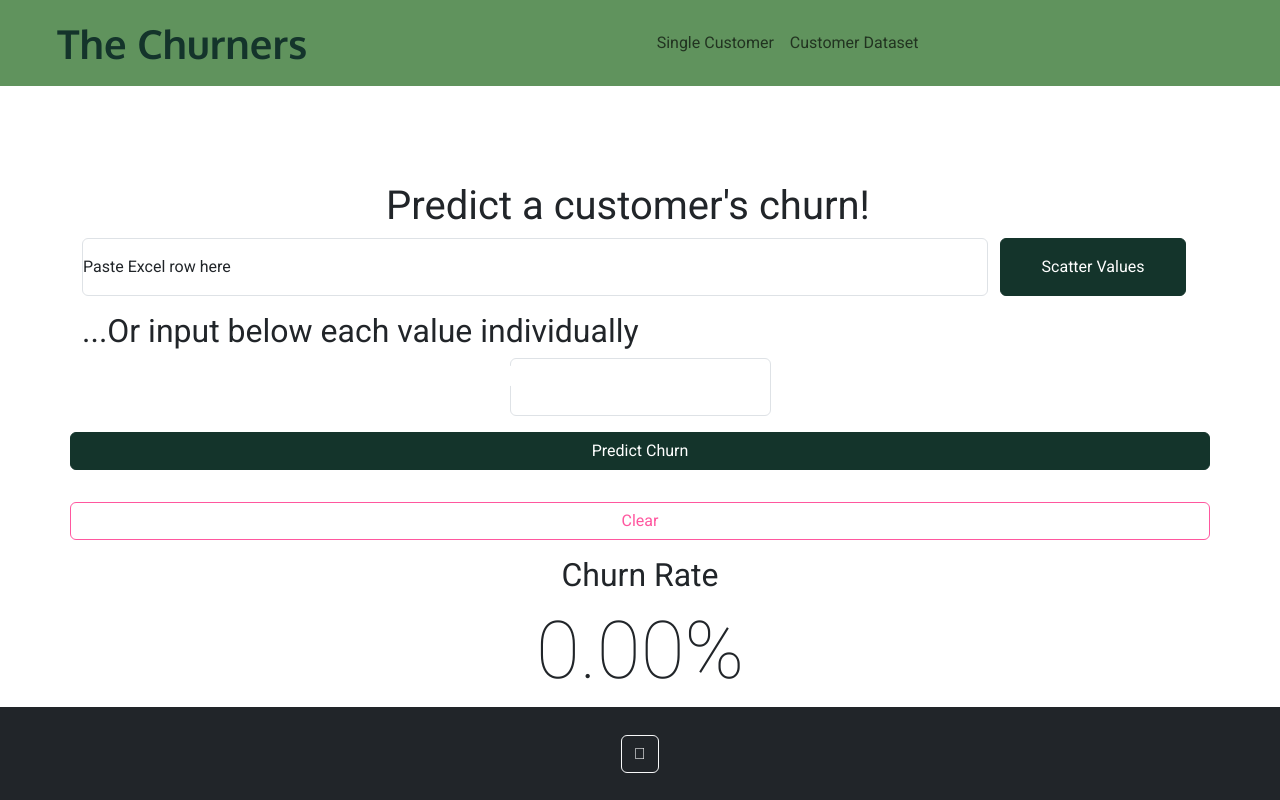
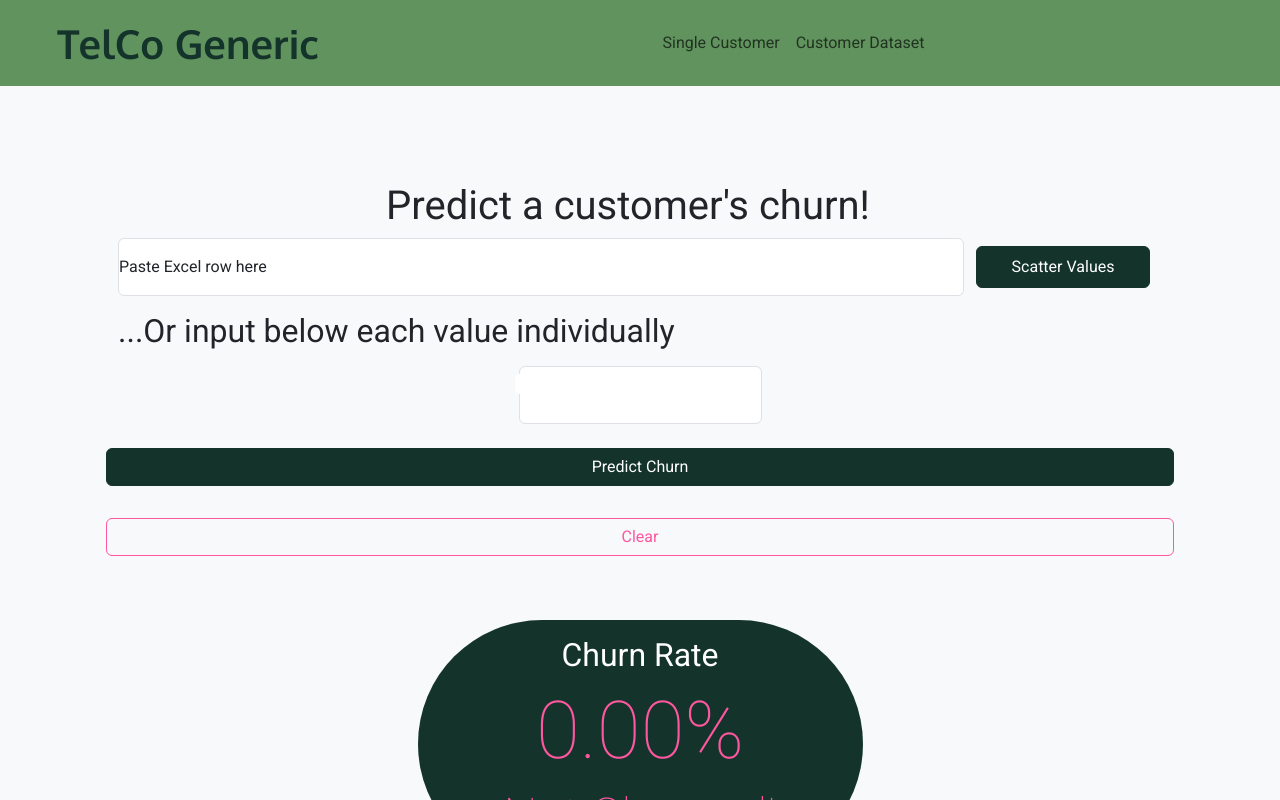
Before and after one commit to Messerschmidts101/Churn-Prediction-V1, a React (Create React App) app in the folder client/: page /single_customer in a window 1280 px wide. Shown: the top 800 px of the page. Built offline with nearby package versions, Linux system fonts and the light colour scheme; no server answers.

Commit message:
improved ui significantly

```diff
--- a/client/src/App.js
+++ b/client/src/App.js
@@ -13,7 +13,7 @@ function App() {
     return (
         <>
             <Nav theme="nav" />
-            <main className='main'>
+            <main className='main bg-light'>
                 <Routes>
                     <Route path='/' element={ <Home />} />
                     <Route path='/home' element={ <Home />} />
--- /dev/null
+++ b/client/src/CSS/_colours.css
@@ -0,0 +1,49 @@
+@import url('./_var.css');
+
+.bg-dark-green {
+    background-color: var(--dark-green);
+}
+
+.bg-asparagus {
+    background-color: var(--asparagus);
+}
+
+.bg-old-gold {
+    background-color: var(--old-gold);
+}
+
+.bg-orange {
+    background-color: var(--orange);
+}
+
+.celadon {
+    color: var(--celadon);
+}
+
+.brilliant-rose {
+    color: var(--brilliant-rose);
+}
+
+.dark-green {
+    color: var(--dark-green);
+}
+
+.asparagus {
+    color: var(--asparagus);
+}
+
+.old-gold {
+    color: var(--old-gold);
+}
+
+.celadon {
+    color: var(--celadon);
+}
+
+.brilliant-rose {
+    color: var(--brilliant-rose);
+}
+
+.orange {
+    color: var(--orange);
+}
--- a/client/src/CSS/_nav.css
+++ b/client/src/CSS/_nav.css
@@ -18,3 +18,7 @@
     font-size: 23.2px;
     margin: 0;
 }
+
+.nav-link:hover {
+    color: var(--celadon);
+}
--- a/client/src/CSS/_var.css
+++ b/client/src/CSS/_var.css
@@ -11,5 +11,6 @@
     --old-gold: #bab700ff;
     --celadon: #bbdfc5ff;
     --brilliant-rose: #ff579fff;
+    --orange: #faa33fff;
     font-family: var(--font-secondary-variant);
 }
--- a/client/src/CSS/main.css
+++ b/client/src/CSS/main.css
@@ -4,6 +4,7 @@
 @import url("./_form.css");
 @import url("./_input.css");
 @import url("./_button.css");
+@import url("./_colours.css");
 
 h1, h2 {
     font-family: var(--font-secondary-variant);
@@ -17,16 +18,11 @@ strong {
     color: var(--brilliant-rose);
 }
 
-.label1 {
-    font-size: 50px;
-    font-weight: bold;
-    margin-bottom: 30px;
+.unselectable {
+    -webkit-touch-callout: none;
+    -webkit-user-select: none;
+    -khtml-user-select: none;
+    -moz-user-select: none;
+    -ms-user-select: none;
+    user-select: none;
 }
-
-.scatter-btn {
-    height: 50px;
-    background-color: #D9D9D9;
-    font-weight: bold;
-    font-size: large;
-    padding-top: 10px;
-}
--- a/client/src/Components/Footer.js
+++ b/client/src/Components/Footer.js
@@ -13,7 +13,7 @@ function Footer() {
                 </section>
                 <section className='mb-4'>
                     <p>
-                        At The Churners, we specialize in customer churn analysis, empowering businesses to reduce churn rates and enhance customer retention. Through advanced data analytics and predictive modeling, we uncover valuable insights and provide actionable strategies to optimize customer loyalty. Partner with us to unlock the potential of your customer base and drive sustainable growth through data-driven retention solutions.
+                        At TelCo Generic, we specialize in customer churn analysis, empowering businesses to reduce churn rates and enhance customer retention. Through advanced data analytics and predictive modeling, we uncover valuable insights and provide actionable strategies to optimize customer loyalty. Partner with us to unlock the potential of your customer base and drive sustainable growth through data-driven retention solutions.
                     </p>
                 </section>
                 <section className='container'>
--- a/client/src/Components/Nav.js
+++ b/client/src/Components/Nav.js
@@ -6,7 +6,7 @@ function Nav({theme, }) {
     return (
         <nav className={'navbar navbar-expand-lg ' + theme}>
             <div className='container-fluid'>
-                <Link to="/home" className="nav-heading navbar-brand">The Churners</Link>
+                <Link to="/home" className="nav-heading navbar-brand">TelCo <wbr />Generic</Link>
                 <button class="navbar-toggler" type="button" data-bs-toggle="collapse" data-bs-target="#navbarSupportedContent" aria-controls="navbarSupportedContent" aria-expanded="false" aria-label="Toggle navigation">
                     <span class="navbar-toggler-icon"></span>
                 </button>
--- a/client/src/Components/NavItem.js
+++ b/client/src/Components/NavItem.js
@@ -3,7 +3,7 @@ import { Link } from 'react-router-dom'
 
 function NavItem({children, toLink}) {
     return (
-        <li className='nav-item active'>
+        <li className='nav-item'>
             <Link to={toLink} className="nav-link">
             {children}
             </Link>
--- a/client/src/Pages/Home.js
+++ b/client/src/Pages/Home.js
@@ -15,7 +15,7 @@ function Home() {
                             <p>"Unlocking Customer Retention: Empowering Businesses to Thrive Through Data-driven Churn Analysis."</p>
                         </blockquote>
                         <figcaption class="blockquote-footer">
-                            Founders of <cite title="Source Title">The Churners</cite>
+                            Founders of <cite title="Source Title">TelCo Generic</cite>
                         </figcaption>
                         <Link to="/single_customer"><Button theme={'primary'}>Get Started!</Button></Link>
                     </div>
--- a/client/src/Pages/MultipleCustomers.js
+++ b/client/src/Pages/MultipleCustomers.js
@@ -12,10 +12,11 @@ function MultipleCustomers() {
     const [seriesArea, setSeriesArea] = useState([{}])
     const [seriesBar, setSeriesBar] = useState([{}])
     const [seriesPie, setSeriesPie] = useState([{}])
+    const [population, setPopulation] = useState()
     const [data, setData] = useState([{}])
     const [error, setError] = useState("")
     const [feature_list, setFeatureList] = useState([{}])
-    const [selector_area_1, setSelectorArea1] = useState('state')
+    const [selector_area_1, setSelectorArea1] = useState('churn')
     const [selector_area_2, setSelectorArea2] = useState('state')
     const [selector_bar_1, setSelectorBar1] = useState('state')
     const [selector_bar_2, setSelectorBar2] = useState('state')
@@ -36,8 +37,9 @@ function MultipleCustomers() {
     }
     const handleAreaTransformation = (data) => {
         console.log("selector_area_1:", selector_area_1)
-        let prediction = handleMapper("churn", data)
-        let feature =  handleMapper(selector_area_1, data)
+        console.log("selector_area_2:", selector_area_2)
+        let prediction = handleMapper(selector_area_1, data)
+        let feature =  handleMapper(selector_area_2, data)
         const totalSum = feature.reduce((sum, value) => sum + value, 0)
         const ratio = Math.max.apply(Math, feature) / 100
         const percentageData = feature.map(value => (value / totalSum) * 100);
@@ -49,7 +51,7 @@ function MultipleCustomers() {
                     'data': feature
                 },
                 {
-                    'name': 'churn',
+                    'name': selector_area_2,
                     'data': prediction
                 },
             ]
@@ -96,6 +98,7 @@ function MultipleCustomers() {
                 "name": "Range " + min + "%-" + max + "%",
                 "y": value.length
             })
+            setPopulation(datum)
         })//[result[0].length, result[1].length, result[2].length, result[3].length, result[4].length, result[5].length, result[6].length, result[7].length, result[9].length, result[-1].length]
         console.log("datum", datum)
         setSeriesPie([
@@ -327,30 +330,21 @@ function MultipleCustomers() {
                     </div>
                 </div>
                 <div className='container'>
-                    <div className='row mt-5'>
-                        <div className='col-1'>
-                            <p className=' align-middle h-100' style={{border:"0", margin:"0"}}>Features:</p>
-                        </div>
-                        <div className='col-3'>
-                            <select id='area-selector' className='form-select' onChange={(event) => { setSelectorArea1(event.target.value); handleAreaTransformation(data) } }>
-                                {   feature_list.map((feature) => { return ( <option value={feature.name} >{feature.name}</option> ) })  }
-                            </select>
-                        </div>
-                        <div className='col-3'>
-                            <select id='area-selector' className='form-select' onChange={(event) => setSelectorArea2(event.target.value) }>
-                                {   feature_list.map((feature) => { return ( <option value={feature.name} >{feature.name}</option> ) })  }
-                            </select>
-                        </div>
-                    </div>
-                    <div className='row'>
-                        <HighchartsReact highcharts={Highcharts} options={optionsArea} />
-                    </div>
                     <div className='row'>
                         <div className='col mt-5'>
+                            <div className='d-flex flex-row my-3'>
+                                {
+                                    population ? population.map((range) => {
+                                        return ( <>
+                                            <div key={range.name} className='col-1'>{range.name}<br /><b>{range.y}</b></div>
+                                        </>)
+                                    }) : "Nothing here"
+                                }
+                            </div>
                             <HighchartsReact highcharts={Highcharts} options={optionsPie} />
                         </div>
                         <div className='col mt-5'>
-                            <div  className='row'>
+                            <div  className='d-flex flex-row my-3'>
                                 <div className='col-1'>
                                     <p className=' align-middle h-100' style={{border:"0", margin:"0"}}>Features:</p>
                                 </div>
@@ -368,6 +362,24 @@ function MultipleCustomers() {
                             <HighchartsReact highcharts={Highcharts} options={optionsBar} />
                         </div>
                     </div>
+                    <div className='row'>
+                        <div className='d-flex flex-row mb-3 mt-5'>
+                            <div className='col-1'>
+                                <p className=' align-middle h-100' style={{border:"0", margin:"0"}}>Features:</p>
+                            </div>
+                            <div className='col-3'>
+                                <select id='area-selector' className='form-select' onChange={(event) => { setSelectorArea1(event.target.value); handleAreaTransformation(data) } }>
+                                    {   feature_list.map((feature) => { return ( <option value={feature.name} selected={"churn" === feature.name ? true : false} >{feature.name}</option> ) })  }
+                                </select>
+                            </div>
+                            <div className='col-3'>
+                                <select id='area-selector' className='form-select' onChange={(event) => { setSelectorArea2(event.target.value); handleAreaTransformation(data) } }>
+                                    {   feature_list.map((feature) => { return ( <option value={feature.name} >{feature.name}</option> ) })  }
+                                </select>
+                            </div>
+                        </div>
+                        <HighchartsReact highcharts={Highcharts} options={optionsArea} />
+                    </div>
                 </div>
             </main>
         </>
--- a/client/src/Pages/SingleCustomer.js
+++ b/client/src/Pages/SingleCustomer.js
@@ -15,6 +15,7 @@ function SingleCustomer() {
             res => res.json()
         ).then(
             data => {
+                data.pop()
                 setFeatureList(data)
             }
         )
@@ -66,11 +67,13 @@ function SingleCustomer() {
         )
 
     }
-
+    const handleChurnColours = () => {
+        return (!isNaN(churn) && churn >= 0.50) ? "old-gold" : "brilliant-rose"
+    }
 
     return (
         <>
-            <div className='container'>
+            <div className='container px-5'>
                 <div className='row d-flex flex-row align-items-center pt-5'>
                     <div className='row text-center pt-5'>
                         <Header1 className={""}>Predict a customer's churn!</Header1>
@@ -80,13 +83,13 @@ function SingleCustomer() {
                             <Input id={"pasteData"} className={"form-control"} type="text" placeholder="Paste Excel row here" />
                             <Label forLabel={"pasteData"} children={"Paste Excel row here"} />
                         </div>
-                        <Button theme={"primary"} className={"col-2"} children={"Scatter Values"} onClick={handleScatter} />
+                        <Button theme={"primary"} className={"col-md-2 col-sm-3 my-md-2"} children={"Scatter Values"} onClick={handleScatter} />
                     </div>
                 </div>
-                <div id={"predictionForm"} className={"form row mt-3"}>
+                <div id={"predictionForm"} className={"form row mt-3 flex-sm-row flex-column"}>
                     <Header2 className={""}>...Or input below each value individually</Header2>
                     {feature_list.map((feature) => {
-                        return <div className='form-floating col-3'>
+                        return <div className='form-floating col-md-3 col-sm-10 my-md-2'>
                             <InputFeature id={feature.name} className={"form-control d-flex"} key={feature.name} feature={feature.name} />
                             <Label forLabel={feature.name} children={feature.name} />
                         </div>
@@ -96,13 +99,20 @@ function SingleCustomer() {
                 <div className='row'>
                     <Button theme={"outline-danger"} className={"my-3"} children={"Clear"} onClick={handleClear} />
                 </div>
-                <div className='row text-center'>
-                    <Header2> Churn Rate</Header2>
-                    <Header1 className={"display-1"}>
-                    {
-                        isNaN(churn) ? "0.00%": churn.toFixed(2) + "%"
-                    }
-                    </Header1>
+                <div className='row text-center py-5 unselectable'>
+                    <div className='col-md-5 col-sm-7 py-3 bg-dark-green rounded-pill'>
+                        <Header2 className={"text-white"}> Churn Rate</Header2>
+                        <Header1 className={"display-1 " + (handleChurnColours()) +  " "}>
+                        {
+                            isNaN(churn) ? "0.00%": (churn * 100).toFixed(2) + "%"
+                        }
+                        </Header1>
+                        <Header1 className={"display-5 " + (handleChurnColours())}>
+                        {
+                            (!isNaN(churn) && churn >= 0.50) ? "Churned!" : "Not Churned!"
+                        }
+                        </Header1>
+                    </div>
                 </div>
             </div>
         </>
```
